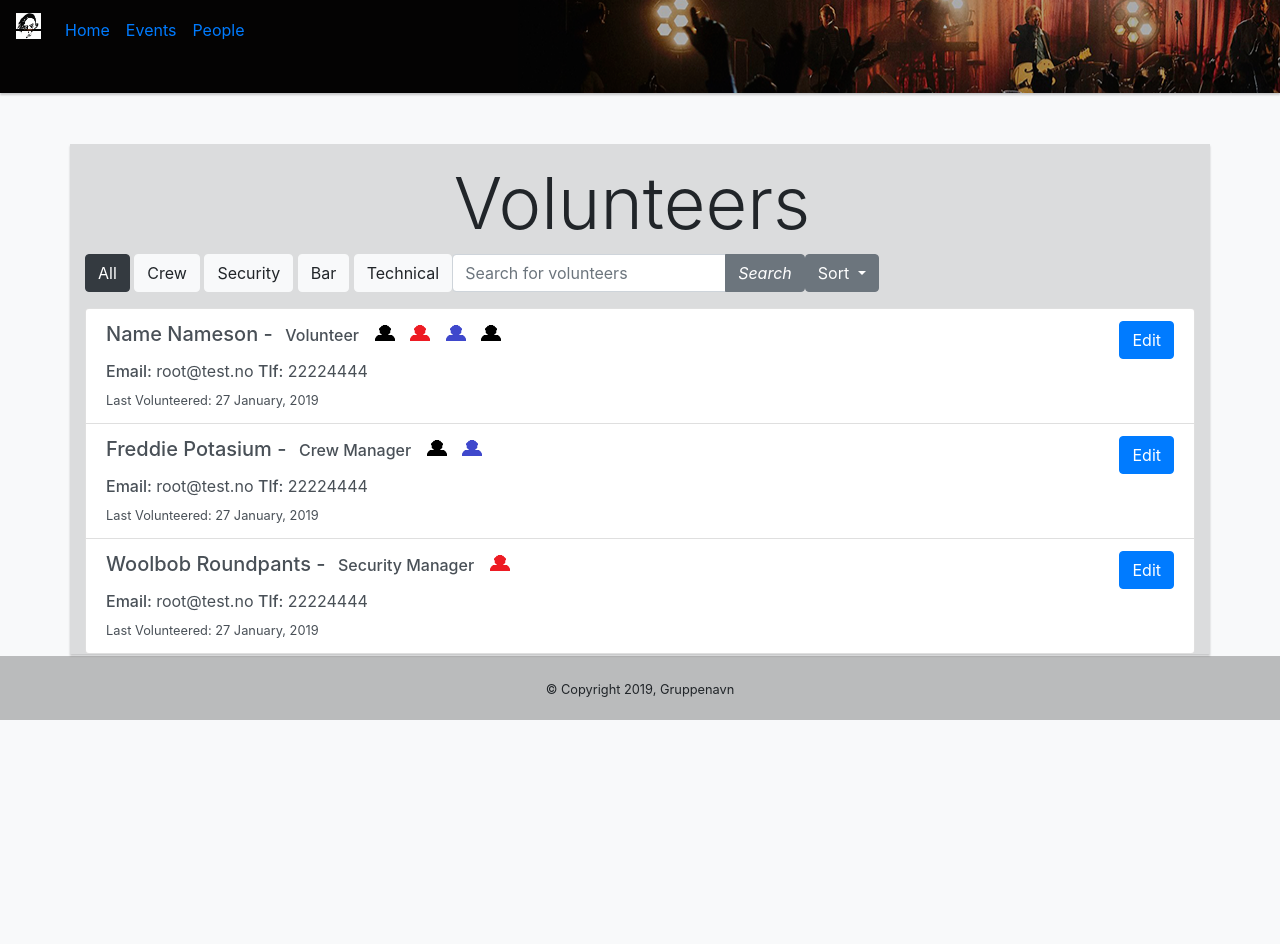
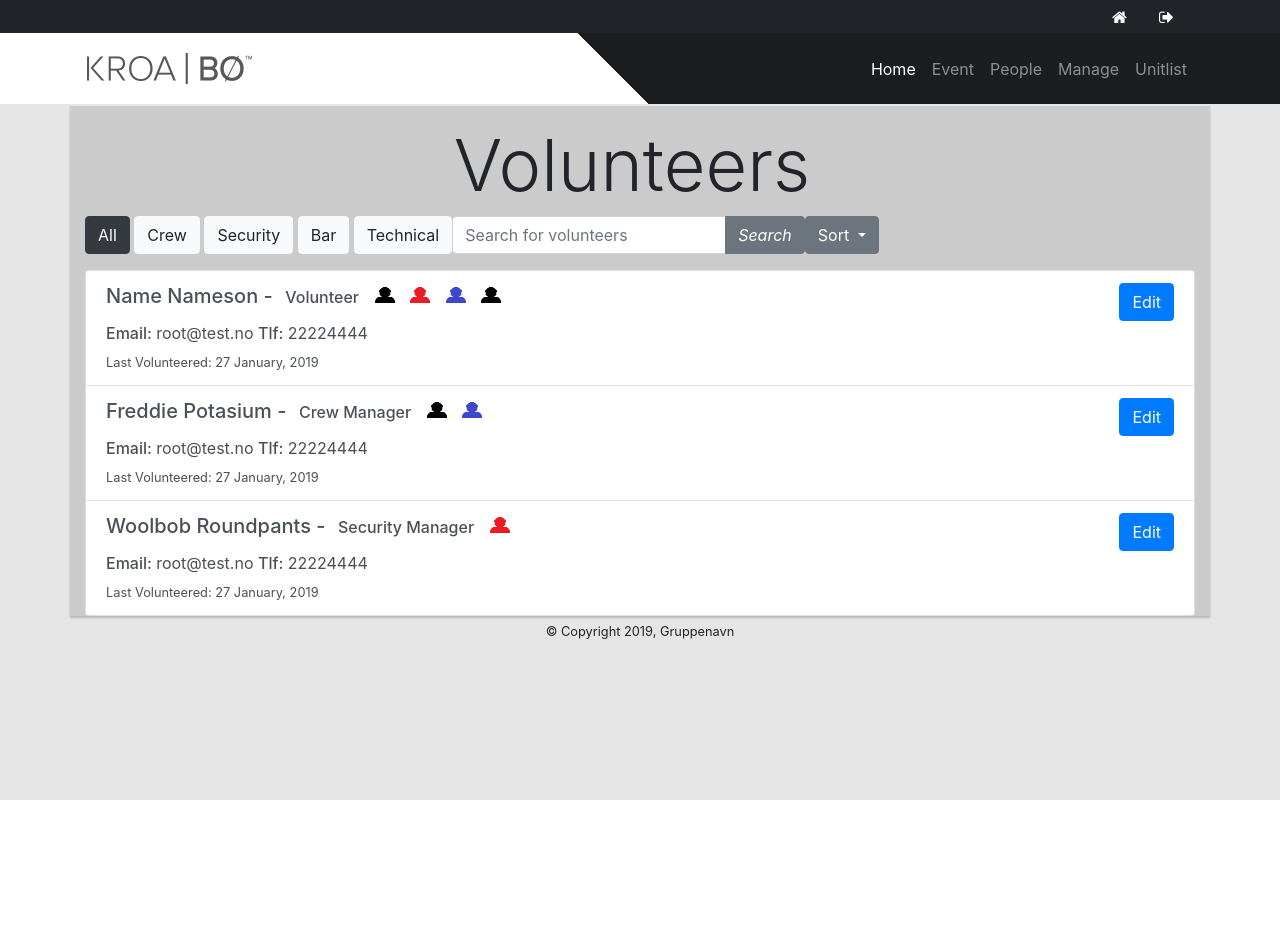
Before and after one commit to LarsStianF/KroaApplikasjon, a PHP site: page /admin/people.php in a window 1280 px wide. After the commit the page ends 800 px from the top, so only its background shows below. Run offline with PHP 8.4, Linux system fonts and the light colour scheme; some libraries are stand-ins or nearby versions.

Commit message:
Navbar new

```diff
--- a/admin/people.php
+++ b/admin/people.php
@@ -10,12 +10,6 @@ include 'rsc/imports/php/components/admin_header.php';
     ##################################################################################
     -->
     <link rel="stylesheet" href="../rsc/imports/css/custom.css">
-
-
-
-
-
-
 
     <main role="main" class="container">
 
@@ -52,7 +46,7 @@ include 'rsc/imports/php/components/admin_header.php';
         </div>
 
 
-        <div class="list-group">
+        <div class="list-group list-people">
                 <a href="#" class="list-group-item list-group-item-action flex-column align-items-start">
                     <div class="d-flex w-100 justify-content-between">
                         <ul class="list-inline ">
--- a/admin/rsc/imports/php/components/admin_head.php
+++ b/admin/rsc/imports/php/components/admin_head.php
@@ -8,5 +8,9 @@
 
         <script src="https://ajax.googleapis.com/ajax/libs/jquery/3.3.1/jquery.min.js"></script>
 
+
+        <script src="//maxcdn.bootstrapcdn.com/bootstrap/4.0.0/js/bootstrap.min.js"></script>
+        <script src="//code.jquery.com/jquery-1.11.1.min.js"></script>
+
     </head>
-    <body class="bg-light">
+    <body class="">
--- a/admin/rsc/imports/php/components/admin_header.php
+++ b/admin/rsc/imports/php/components/admin_header.php
@@ -3,9 +3,81 @@
     :root{ --navbar-height: 9rem; }
     nav ~ main {margin-top: var(--navbar-height);}
 </style>
+
+
+
+
+
+<!------ Include the above in your HEAD tag ---------->
+<link rel="stylesheet" href="../rsc/imports/css/custom.css">
+<link href="//maxcdn.bootstrapcdn.com/font-awesome/4.2.0/css/font-awesome.min.css" rel="stylesheet">
+<!-- Navigation -->
+<div class="">
+    <header class="topbar">
+        <div class="container">
+            <div class="row">
+                <!-- social icon-->
+                <div class="col-sm-12">
+                    <ul class="social-network">
+                        <li><a class="waves-effect waves-dark" href="#"><i class="fa fa-home"></i></a></li>
+                        <li><a class="waves-effect waves-dark" href="#"><i class="fa fa-sign-out"></i></a></li>
+
+                    </ul>
+                </div>
+
+            </div>
+        </div>
+    </header>
+    <nav class="navbar navbar-expand-lg navbar-dark mx-background-top-linear">
+        <div class="container">
+            <a class="navbar-brand" href="index.html"><img class="" src="../rsc/img/kroa-logo-text.png" alt=""></a>
+            <button class="navbar-toggler" type="button" data-toggle="collapse" data-target="#navbarResponsive" aria-controls="navbarResponsive" aria-expanded="false" aria-label="Toggle navigation">
+                <span class="navbar-toggler-icon"></span>
+            </button>
+            <div class="collapse navbar-collapse" id="navbarResponsive">
+
+                <ul class="navbar-nav ml-auto">
+
+                    <li class="nav-item active">
+                        <a class="nav-link" href="#">Home
+                            <span class="sr-only">(current)</span>
+                        </a>
+                    </li>
+
+                    <li class="nav-item">
+                        <a class="nav-link" href="#">Event</a>
+                    </li>
+
+                    <li class="nav-item">
+                        <a class="nav-link" href="#">People</a>
+                    </li>
+
+                    <li class="nav-item">
+                        <a class="nav-link" href="#">Manage</a>
+                    </li>
+
+                    <li class="nav-item">
+                        <a class="nav-link" href="#">Unitlist</a>
+                    </li>
+
+                </ul>
+            </div>
+        </div>
+    </nav>
+</div>
+
+
+
+
+<!--
+<nav class="fixed-top">
+
+
+      ##################################################################################
+   ######################## ! OLD FANCY NAV - INCOMPLETE ! ########################
+   ##################################################################################
    <script src="https://code.jquery.com/jquery-1.12.0.js"></script>
    <script src="..\rsc\imports\js\navjs.js"></script>
-<nav class="fixed-top">
 
    <div id="customnav" class="navbar navbar-expand-sm">
        <img id="navimg" src="../rsc/img/navhome1.png">
@@ -47,4 +119,6 @@
            <a class="nav-link" href="#">People</a>
        </div>
    </div>
+
 </nav>
+-->
--- a/rsc/imports/css/custom.css
+++ b/rsc/imports/css/custom.css
@@ -1,18 +1,188 @@
 
 /*******************************************************
 ************* Made for people.php **********************
-*   *******************************************************/
+********************************************************/
 
 /*  Fixes vertical gap between first element list and next element  */
 ul {
     margin-block-end: 0;
 }
-
+/*  adds gap between the main container and the box containing search and filtering  */
 .peopleHeader{
     padding: 1rem;
     padding-left: 0;
 }
-
-img{
+/*  Fixes position of the crew "man" icons  */
+.list-people .man-icon{
     vertical-align:unset;
 }
+
+
+
+
+/*******************************************************
+************* Made for admin_header.php ****************
+********************************************************/
+
+
+.navbar {
+    display: -ms-flexbox;
+    display: flex;
+    -ms-flex-wrap: wrap;
+    flex-wrap: wrap;
+    -ms-flex-align: center;
+    align-items: center;
+    -ms-flex-pack: justify;
+    justify-content: space-between;
+    padding: 5px;
+
+}
+
+/*
+header top
+*/
+.topbar{
+    background-color: #212529;
+    padding: 0;
+
+}
+
+.topbar .container .row {
+    margin:-7px;
+    padding:0;
+
+}
+
+.topbar .container .row .col-md-12 {
+    padding:0;
+}
+
+.topbar p{
+    margin:0;
+    display:inline-block;
+    font-size: 13px;
+    color: #f1f6ff;
+}
+
+.topbar p > i{
+    margin-right:5px;
+}
+.topbar p:last-child{
+    text-align:right;
+}
+
+header .navbar {
+    margin-bottom: 0;
+}
+
+.topbar li.topbar {
+    display: inline;
+    padding-right: 18px;
+    line-height: 52px;
+    transition: all .3s linear;
+}
+
+.topbar li.topbar:hover {
+    color: #1bbde8;
+}
+
+.topbar ul.info i {
+    color: #131313;
+    font-style: normal;
+    margin-right: 8px;
+    display: inline-block;
+    position: relative;
+    top: 4px;
+}
+
+.topbar ul.info li {
+    float: right;
+    padding-left: 30px;
+    color: #ffffff;
+    font-size: 13px;
+    line-height: 44px;
+}
+
+.topbar ul.info i span {
+    color: #aaa;
+    font-size: 13px;
+    font-weight: 400;
+    line-height: 50px;
+    padding-left: 18px;
+}
+
+ul.social-network {
+    border:none;
+    margin:0;
+    padding:0;
+}
+
+ul.social-network li {
+    border:none;
+    margin:0;
+}
+
+ul.social-network li i {
+    margin:0;
+}
+
+ul.social-network li {
+    display:inline;
+    margin: 0 5px;
+    border: 0px solid #2D2D2D;
+    padding: 5px 0 0;
+    width: 32px;
+    display: inline-block;
+    text-align: center;
+    height: 32px;
+    vertical-align: baseline;
+    color: #000;
+}
+
+ul.social-network {
+    list-style: none;
+    margin: 5px 0 10px -25px;
+    float: right;
+}
+
+.waves-effect {
+    position: relative;
+    cursor: pointer;
+    display: inline-block;
+    overflow: hidden;
+    -webkit-user-select: none;
+    -moz-user-select: none;
+    -ms-user-select: none;
+    user-select: none;
+    -webkit-tap-highlight-color: transparent;
+    vertical-align: middle;
+    z-index: 1;
+    will-change: opacity, transform;
+    transition: .3s ease-out;
+    color: #fff;
+}
+a {
+    color: #0a0a0a;
+    text-decoration: none;
+}
+
+li {
+    list-style-type: none;
+}
+.bg-image-full {
+    background-position: center center;
+    background-repeat: no-repeat;
+    -webkit-background-size: cover;
+    -moz-background-size: cover;
+    background-size: cover;
+    -o-background-size: cover;
+}
+.bg-dark {
+    background-color: #222!important;
+}
+
+.mx-background-top-linear {
+    background: -webkit-linear-gradient(45deg, #ffffff 48%, #1b1e21 48%);
+    background: -webkit-linear-gradient(left, #ffffff 48%, #1b1e21 48%);
+    background: linear-gradient(45deg, #ffffff 48%, #1b1e21 48%);
+}
--- a/rsc/imports/css/main.css
+++ b/rsc/imports/css/main.css
@@ -10,10 +10,8 @@ footer#footer{
 
 }
 
-nav {
-    box-shadow: 0px 2px 2px rgba(0,0,0,0.2);
-    background-image: url("../../img/navhome1.png");
-    margin-bottom: 20px;
+body {
+    background-color: #e5e5e5;
 }
 
 
@@ -22,6 +20,7 @@ main{
     box-shadow: 0px 2px 2px rgba(0,0,0,0.2);
     background-color: rgba(58, 54, 54, 0.15);
     margin: 2px;
+
 }
 
 body, html {
@@ -41,6 +40,14 @@ section.landing-page {
     background-repeat: no-repeat;
     background-size: cover;
 }
+
+/* OLD NAV
+nav {
+    box-shadow: 0px 2px 2px rgba(0,0,0,0.2);
+    background-image: url("../../img/navhome1.png");
+    margin-bottom: 20px;
+}
+
 
 #welcomediv {
     width: 30%;
@@ -98,7 +105,7 @@ display: block;
 size: 20px;
     max-width: 25px;
 }
-
+*/
 .themed-grid-col {
     padding-top: 15px;
     padding-bottom: 15px;
```
Also changed, not shown: rsc/img/kroa-logo-text.png (added), rsc/imports/js/navjs.js (line endings or trailing spaces). Lines whose indentation alone changed are shown as unchanged.
